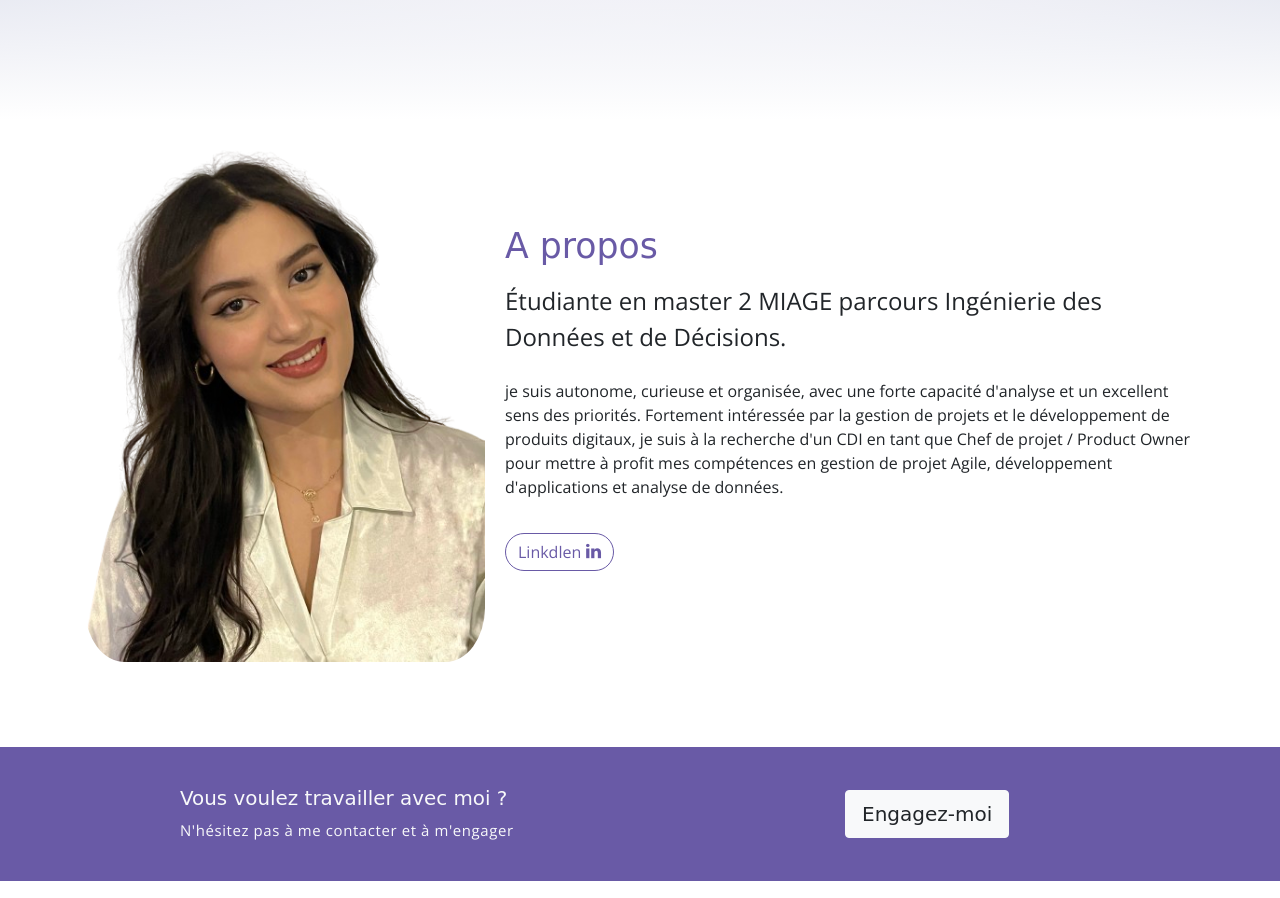
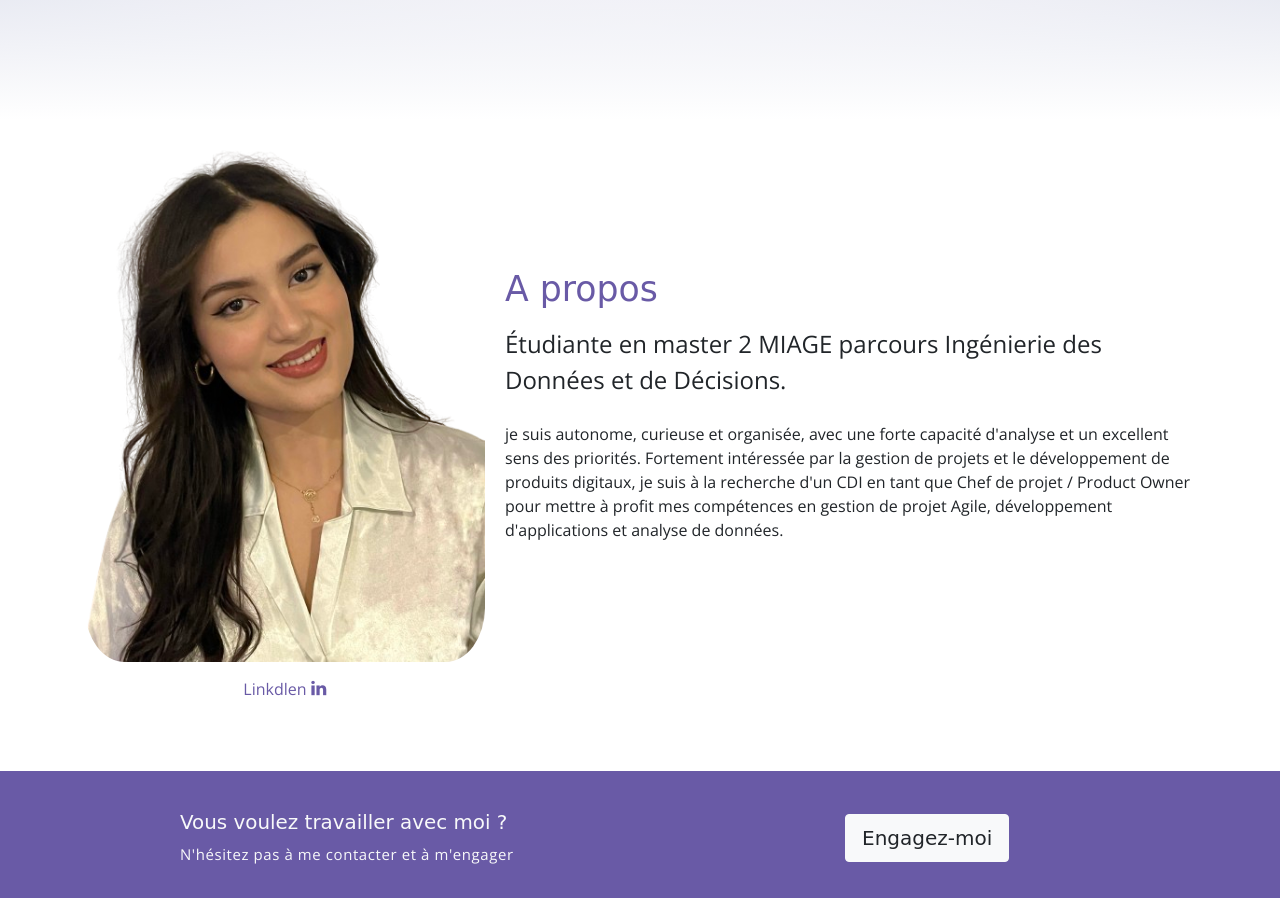
Before and after one commit to StailiAbdessalam/im-po, a website: page index.html in a window 1280 px wide. Shown: the part 680-1578 px from the top of the page. Drawn offline with nearby package versions, Linux system fonts and the light colour scheme; a web font is replaced by a local one.

Commit message:
remarque

```diff
--- a/index.html
+++ b/index.html
@@ -72,9 +72,12 @@
         <div class="container text-center">
             <!-- about wrapper -->
             <div class="about">
-                <div class="about-img-holder">
+                <div class="about-img-holder flex justify-content-center text-center ">
                     <img src="public_html/assets/imgs/IMG-1068__1_-removebg-preview.png" style="border-radius: 10%" class="about-img" alt="Download free bootstrap 4 landing page, free boootstrap 4 templates, Download free bootstrap 4.1 landing page, free boootstrap 4.1.1 templates, meyawo Landing page">
-
+                    <a target="_blank" href="public_html/assets/pdf/CvStage%20(1).pdf" class="">
+                        Linkdlen
+                        <i class="ti-linkedin"></i>
+                    </a>
                 </div>
                 <div class="about-caption">
 <!--                    <p class="section-subtitle">Who Am I ?</p>-->
@@ -84,10 +87,6 @@
                         <br>
                         je suis autonome, curieuse et organisée, avec une forte capacité d'analyse et un excellent sens des priorités. Fortement intéressée par la gestion de projets et le développement de produits digitaux, je suis à la recherche d'un CDI en tant que Chef de projet / Product Owner pour mettre à profit mes compétences en gestion de projet Agile, développement d'applications et analyse de données.
                     </p>
-                    <a target="_blank" href="public_html/assets/pdf/CvStage%20(1).pdf" class="btn-rounded btn btn-outline-primary mt-4" download>
-                        Linkdlen
-                        <i class="ti-linkedin"></i>
-                    </a>
 
 
                 </div>
```
